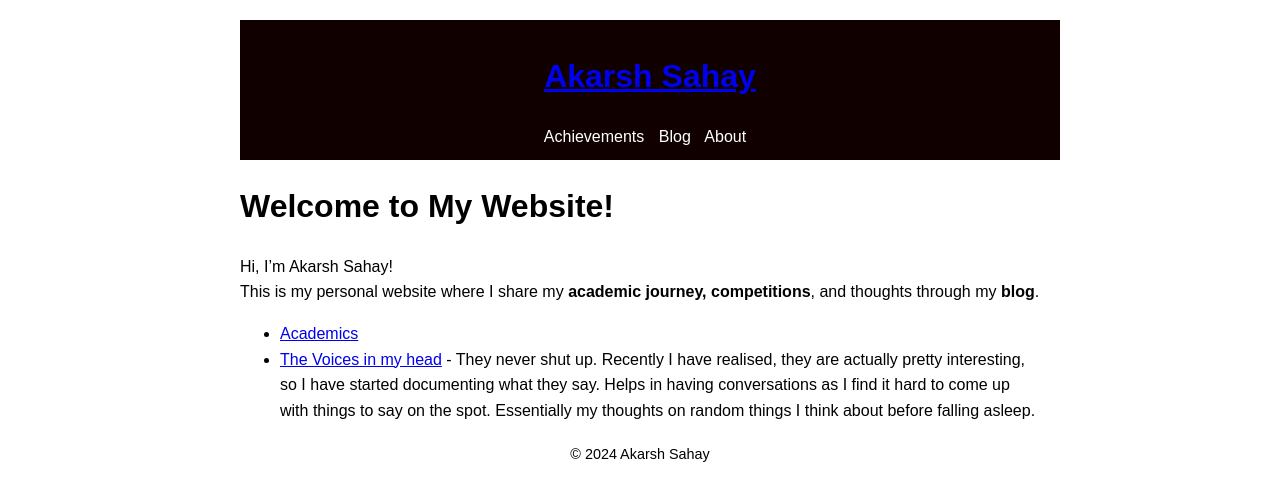
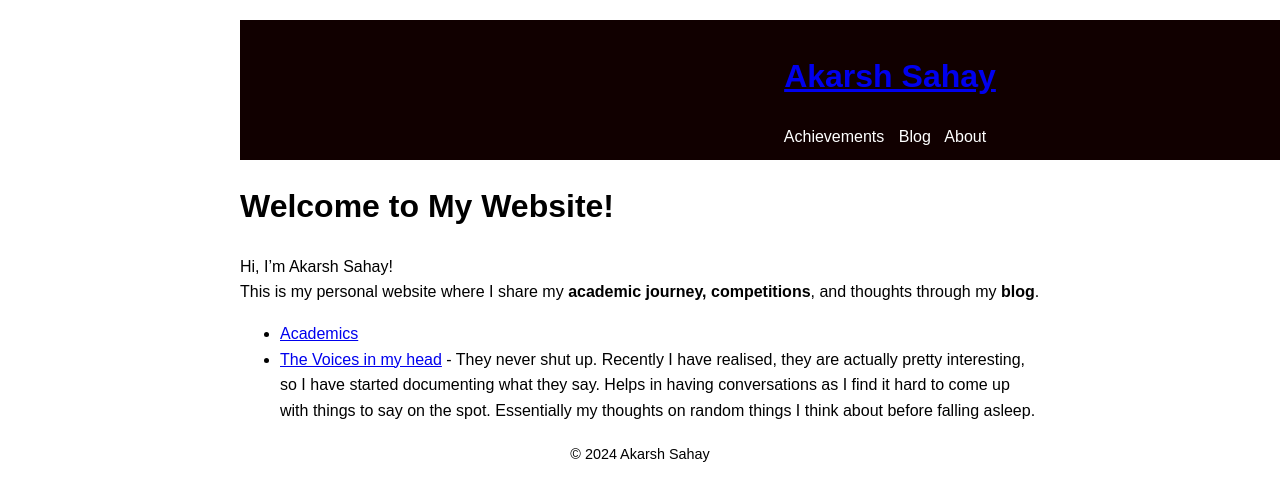
Before and after one commit to aCARsh/aCARsh.github.io, a Jekyll site: the page built from index.md, in a window 1280 px wide. Shown: the top 501 px of the page. Built offline with Jekyll 4.4.1, drawn with Linux system fonts in a browser that asks for light colours.

Commit message:
Update style.css

```diff
--- a/assets/style.css
+++ b/assets/style.css
@@ -9,8 +9,10 @@ header {
     background: #100;
     color: white;
     padding: 10px;
-    width: 100%;
-    text-align: center
+    width: 100vw; /* Ensure it spans full viewport width */
+    text-align: center;
+    position: relative; /* Prevents any unwanted overlap */
+    left: 0;
 }
 nav a {
     color: white;
```
